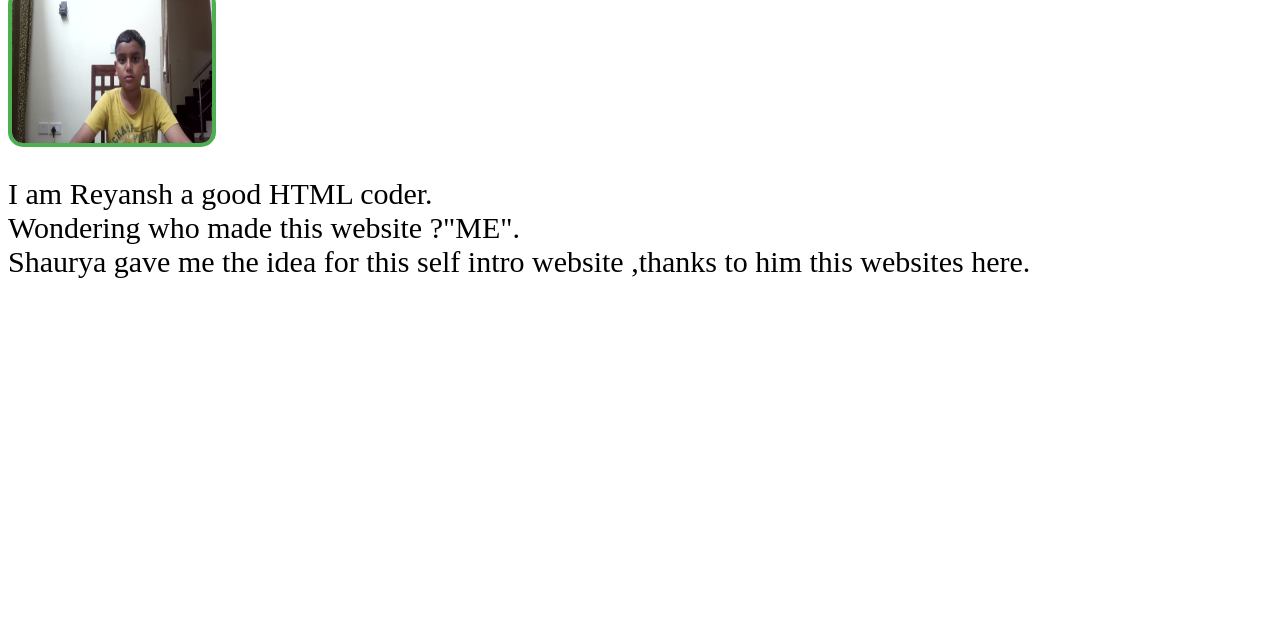
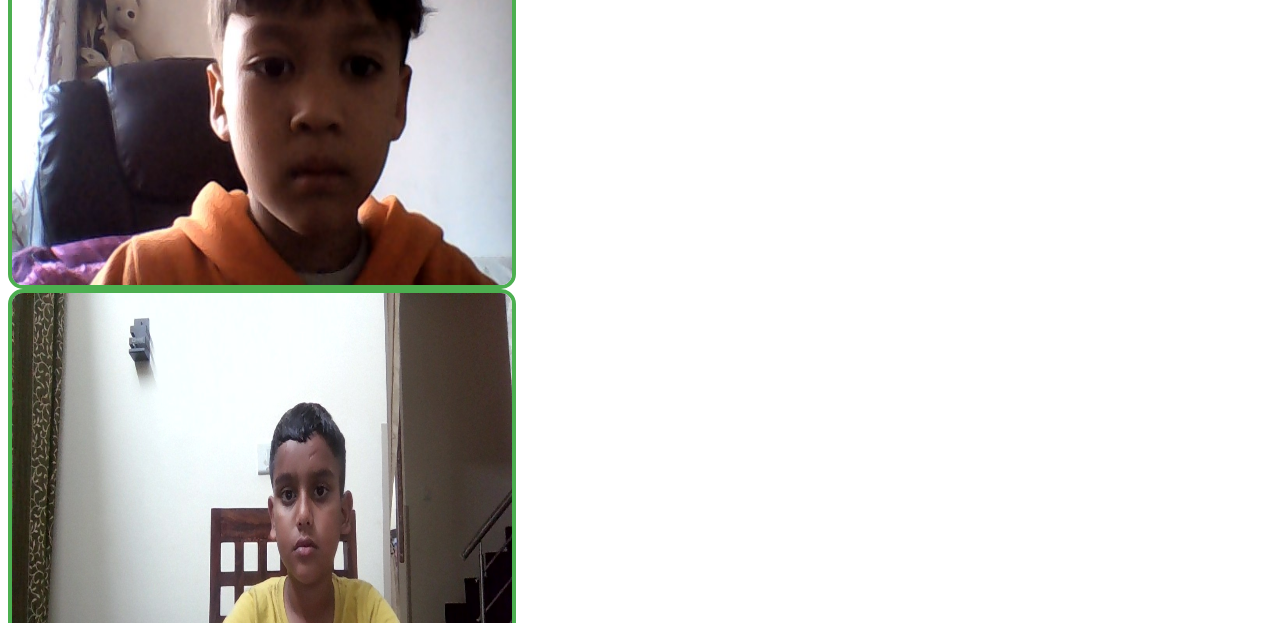
Before and after one commit to treeprojectrey/intro, a plain HTML site: page index.html in a window 1280 px wide. Shown: the part 177-800 px from the top of the page. Drawn offline with Linux system fonts and the light colour scheme.

Commit message:
Update index.html

```diff
--- a/index.html
+++ b/index.html
@@ -25,9 +25,9 @@ left:0;
 <header>
 <h1>Reyansh & Shaurya</h1>
 </header>
-<img src="WIN_20241129_12_42_59_Pro.jpg" alt="reyansh"width="200px" height="150px">
+<img src="WIN_20241129_12_42_59_Pro.jpg" alt="reyansh"width="500px" height="450px">
 <br>
-<img src="WIN_20261104_20_52_08_Pro.jpg" alt="shaurya"width="200px" height="150px">
+<img src="WIN_20261104_20_52_08_Pro.jpg" alt="shaurya"width="500px" height="450px">
 <p>I am Reyansh a good HTML coder.<br>Wondering who made this website ?"ME".<br>Shaurya gave me the idea for this self intro website ,thanks to him this websites here.</p>
 </body>
 </html>
```
